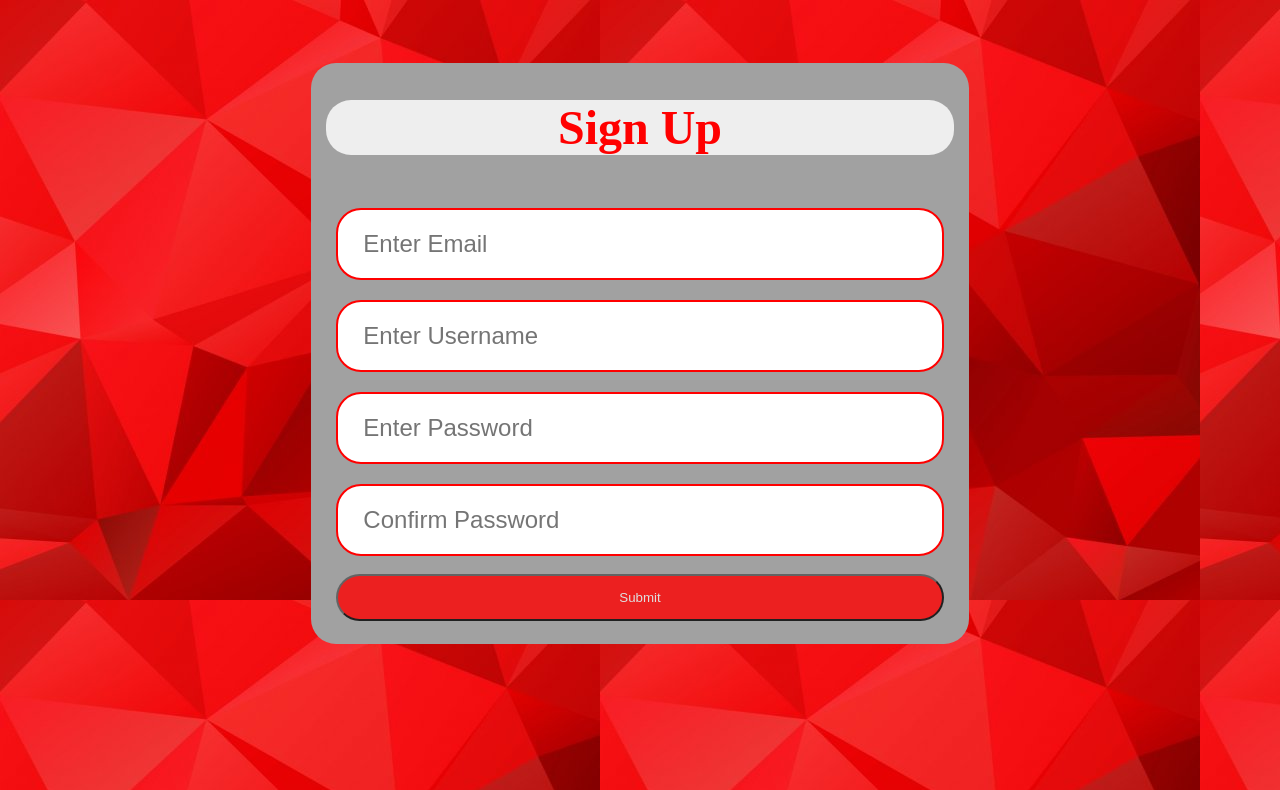
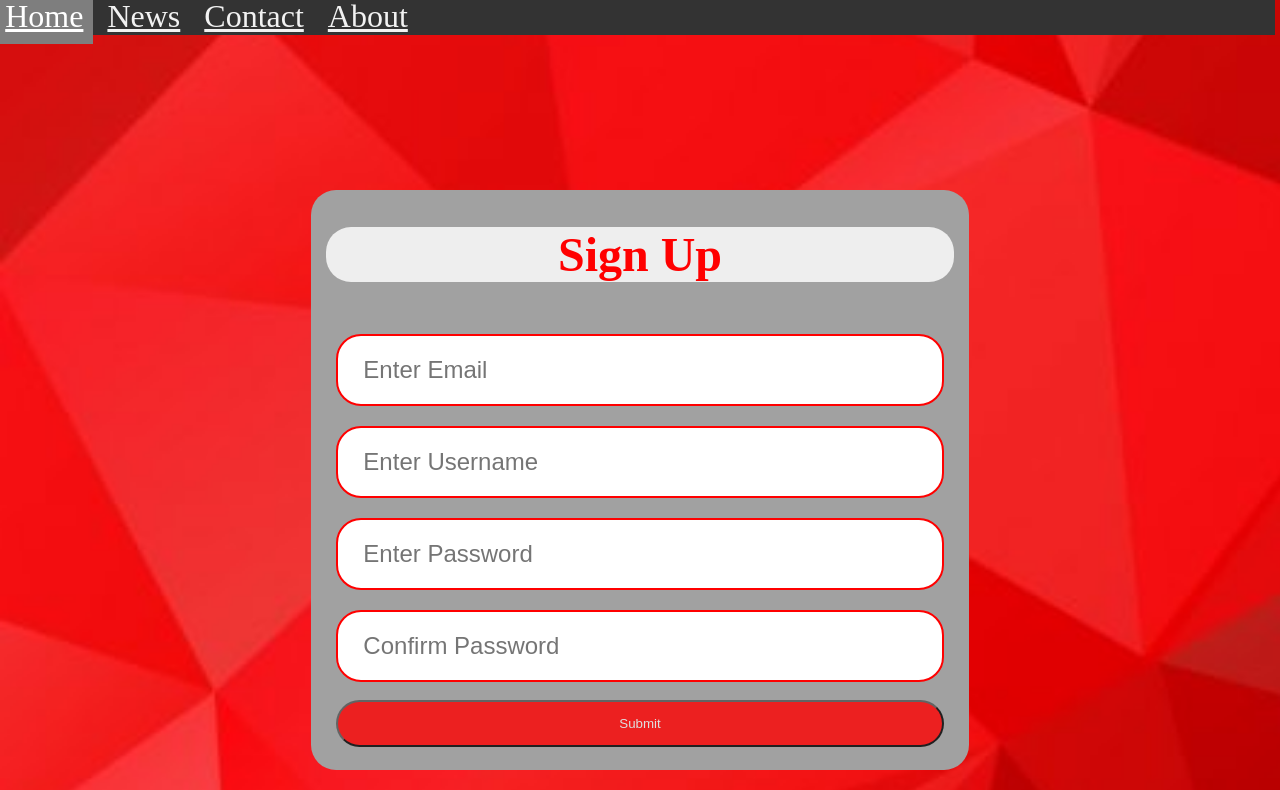
Before and after one commit to TristanAuer/Register_Page, a plain HTML site: page index.html in a window 1280 px wide. Shown: the top 790 px of the page. Drawn offline with Linux system fonts and the light colour scheme.

Commit message:
added top menu

```diff
--- a/index.html
+++ b/index.html
@@ -7,9 +7,16 @@
     <meta name="viewport" content="width=device-width, initial-scale=1.0">
     <title>R_Page</title>
     <link rel="stylesheet" tpye="text/css" href="main.css">
+    <link rel="stylesheet" type="img" href="./Assets/depositphotos_70903753-stock-illustration-red-background.jpg">
 </head>
 
 <body>
+    <div class="topnav">
+        <a class="active" href="#home">Home</a>
+        <a href="#news">News</a>
+        <a href="#contact">Contact</a>
+        <a href="#about">About</a>
+    </div>
     <div class="Reg_Form">
         <form>
             <div class="SignUp">
--- a/main.css
+++ b/main.css
@@ -1,14 +1,13 @@
 /* borders */
 body{
     background-image: url(Assets/depositphotos_70903753-stock-illustration-red-background.jpg);
-
+    background-size: cover;
 }
 form {
-    margin: 5% 24% 75% 24%;
+    margin: 15% 24% 75% 24%;
     border-radius: 25px;
     padding: 5px 15px 5px 15px;
-    background-color: rgb(161, 161, 161);
-    background-attachment: fixed;
+    background-color: rgb(161, 161, 161)
 }
 input[type=text], input[type=password] {
     width: 100%;
@@ -55,3 +54,31 @@ button {
     width: 100%;
     opacity: 0.8;
 }
+.topnav {
+    background-color: #333;
+    margin-top: -15%;
+    margin-left: -1%;
+    margin-right: -1%;
+    position: fixed;
+    width: 100%;
+
+}
+
+  /* Style the links inside the navigation bar */
+.topnav a {
+    color: #f2f2f2;
+    padding: 10px 10px;
+    font-size: 200%;
+}
+
+  /* Change the color of links on hover */
+.topnav a:hover {
+    background-color: #ddd;
+    color: black;
+}
+
+  /* Add a color to the active/current link */
+.topnav a.active {
+    background-color: #7e7e7e;
+    color: white;
+}
```
